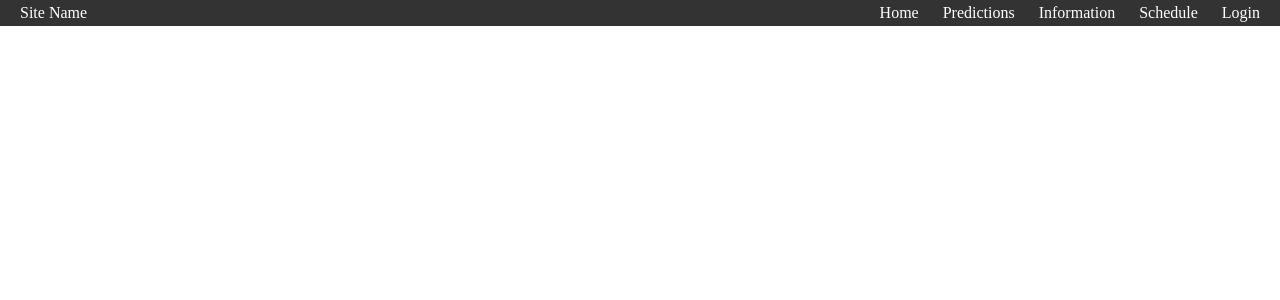
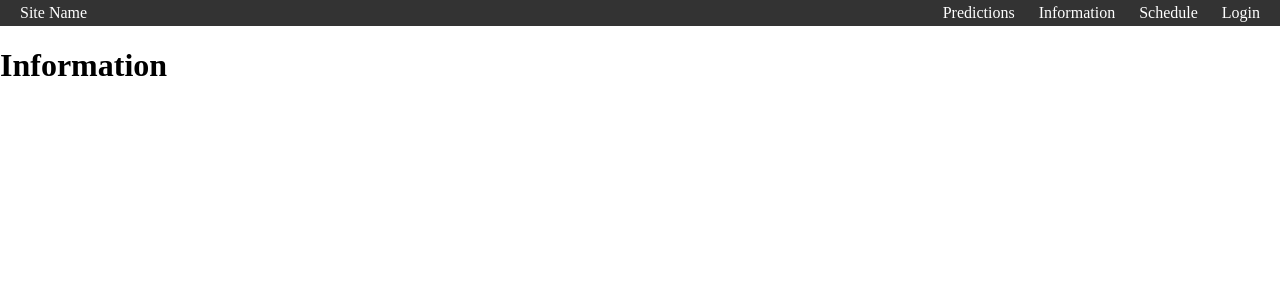
Before and after one commit to SebastianSzajt/react-comm-it, a React (Create React App) app: page /Info in a window 1280 px wide. Shown: the top 300 px of the page. Built offline with nearby package versions, Linux system fonts and the light colour scheme.

Commit message:
Completed Navigation fuctionalitly between pages

```diff
--- a/src/App.js
+++ b/src/App.js
@@ -1,10 +1,13 @@
 import Navbar from "./Navbar"
-import home from "./pages/home"
-import info from "./pages/info"
-import login from "./pages/login"
-import prediction from "./pages/prediction"
-import schedule from "./pages/schedule"
+import Home from "./pages/Home"
+import Prediction from "./pages/Prediction"
+import Info from "./pages/Info"
+import Schedule from "./pages/Schedule"
+import Login from "./pages/Login"
 import { Route, Routes} from "react-router-dom"
+
+
+
 
 
 function App(){
@@ -13,11 +16,11 @@ function App(){
         <Navbar />
         <div className="containter">
             <Routes>
-                <Route path="/" element={<home />} />
-                <Route path="/prediction" element={<prediction />} />
-                <Route path="/info" element={<info />} />
-                <Route path="/schedule" element={<schedule />} />
-                <Route path="/login" element={<login />} />
+                <Route path="/" element={<Home />} />
+                <Route path="/Prediction" element={<Prediction />} />
+                <Route path="/Info" element={<Info />} />
+                <Route path="/Schedule" element={<Schedule />} />
+                <Route path="/Login" element={<Login />} />
             </Routes>
         </div>
         </>
--- a/src/Navbar.js
+++ b/src/Navbar.js
@@ -1,24 +1,24 @@
-import { Link } from "react-router-dom"
+import { Link, useMatch, useResolvedPath} from "react-router-dom"
 
 
 export default function Navbar() {
     return <nav className="nav">
        <Link to="/" className="site-title">Site Name</Link>
        <ul class="nav">
-      <CustomLink Link to="../home/index.html" >Home</CustomLink>
-      <CustomLink Link to="../predictions/index.html" >Predictions</CustomLink>
-      <CustomLink Link to="../info/index.html" >Information</CustomLink>
-      <CustomLink Link to="../schedule/index.html" >Schedule</CustomLink>
-      <CustomLink Link to="../login/index.html" >Login</CustomLink>
+      <CustomLink Link to="/Prediction">Predictions</CustomLink>
+      <CustomLink Link to="/Info" >Information</CustomLink>
+      <CustomLink Link to="/Schedule" >Schedule</CustomLink>
+      <CustomLink Link to="/Login" >Login</CustomLink>
     </ul>
     </nav>
 }
 
 function CustomLink ({ to, children, ...props}) {
-    const path = window.location.pathname
+    const resolvedPath = useResolvedPath(to)
+    const isActive = useMatch ({path:resolvedPath.pathname, end:true})
 
     return (
-        <li className={path === to ? "active" : ""}>
+        <li className={isActive ? "active" : ""}>
             <Link to={to} {...props}>
                 {children}
                 </Link>
--- a/src/pages/home.js
+++ b/src/pages/home.js
@@ -1,3 +1,3 @@
-export default function home(){
+export default function Home(){
     return <h1>Home</h1>
 }
--- a/src/pages/info.js
+++ b/src/pages/info.js
@@ -1,3 +1,3 @@
-export default function info(){
+export default function Info(){
     return <h1>Information</h1>
 }
--- a/src/pages/login.js
+++ b/src/pages/login.js
@@ -1,3 +1,3 @@
-export default function login(){
+export default function Login(){
     return <h1>Login</h1>
 }
--- a/src/pages/prediction.js
+++ b/src/pages/prediction.js
@@ -1,3 +1,3 @@
-export default function prediction(){
+export default function Prediction(){
     return <h1>Predictions</h1>
 }
--- a/src/pages/schedule.js
+++ b/src/pages/schedule.js
@@ -1,3 +1,3 @@
-export default function schedule(){
+export default function Schedule(){
     return <h1>Schedule</h1>
 }
```
